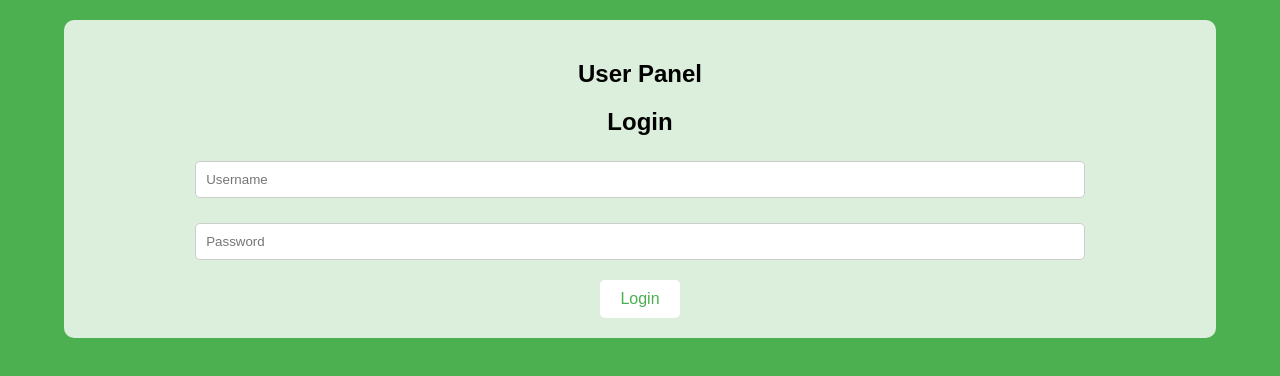
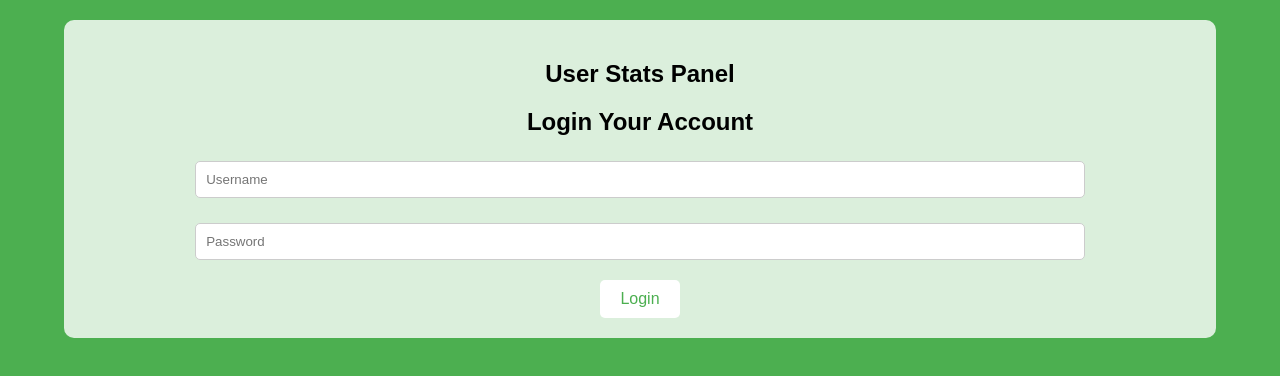
Before and after one commit to Echiconomi/BGCRP-WEBSITE, a plain HTML site: page userstats.html in a window 1280 px wide. Drawn offline with Linux system fonts and the light colour scheme.

Commit message:
Update userstats.html

```diff
--- a/userstats.html
+++ b/userstats.html
@@ -3,7 +3,7 @@
 <head>
   <meta charset="UTF-8">
   <meta name="viewport" content="width=device-width, initial-scale=1.0">
-  <title>World Chat - User Panel</title>
+  <title>User Panel</title>
   <style>
     /* CSS styles */
     body {
@@ -93,9 +93,9 @@
 </head>
 <body>
   <div id="userPanel" class="panel">
-    <h2>User Panel</h2>
+    <h2>User Stats Panel</h2>
     <div id="loginPanel">
-      <h2>Login</h2>
+      <h2>Login Your Account</h2>
       <div class="input-container">
         <input type="text" id="username" placeholder="Username" required><br>
       </div>
```
